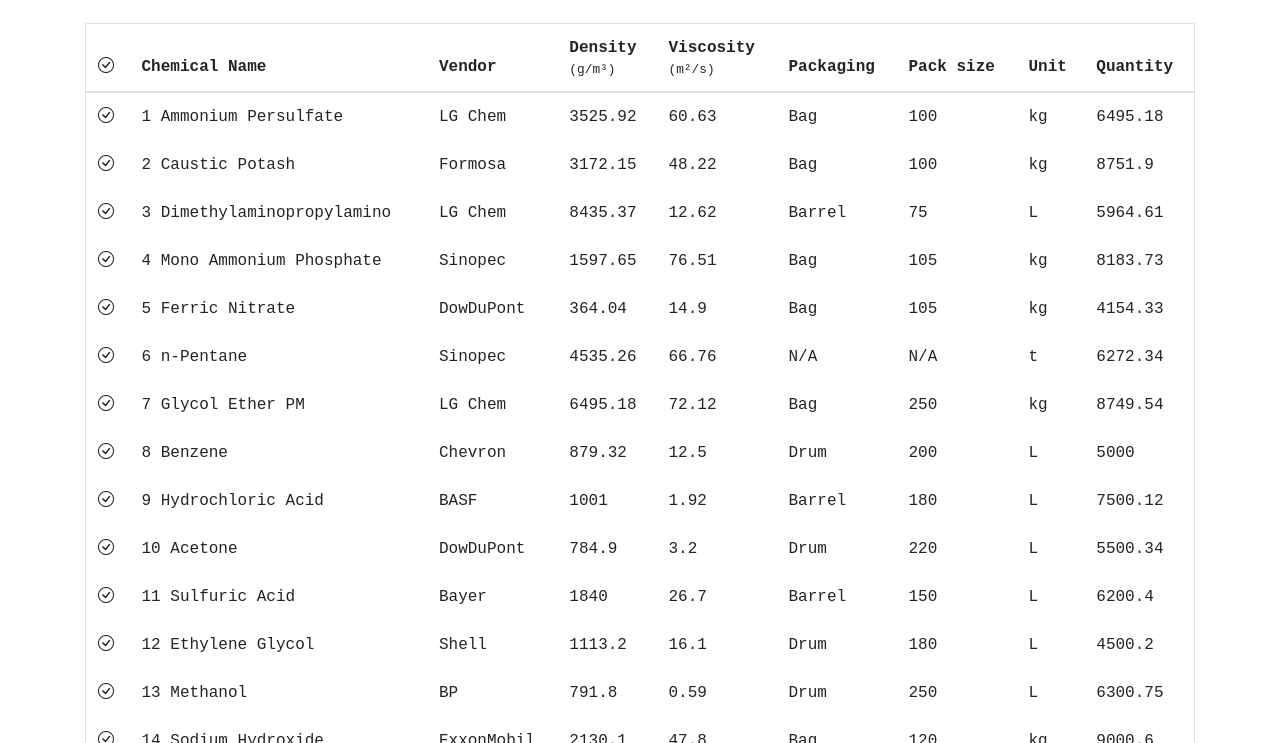
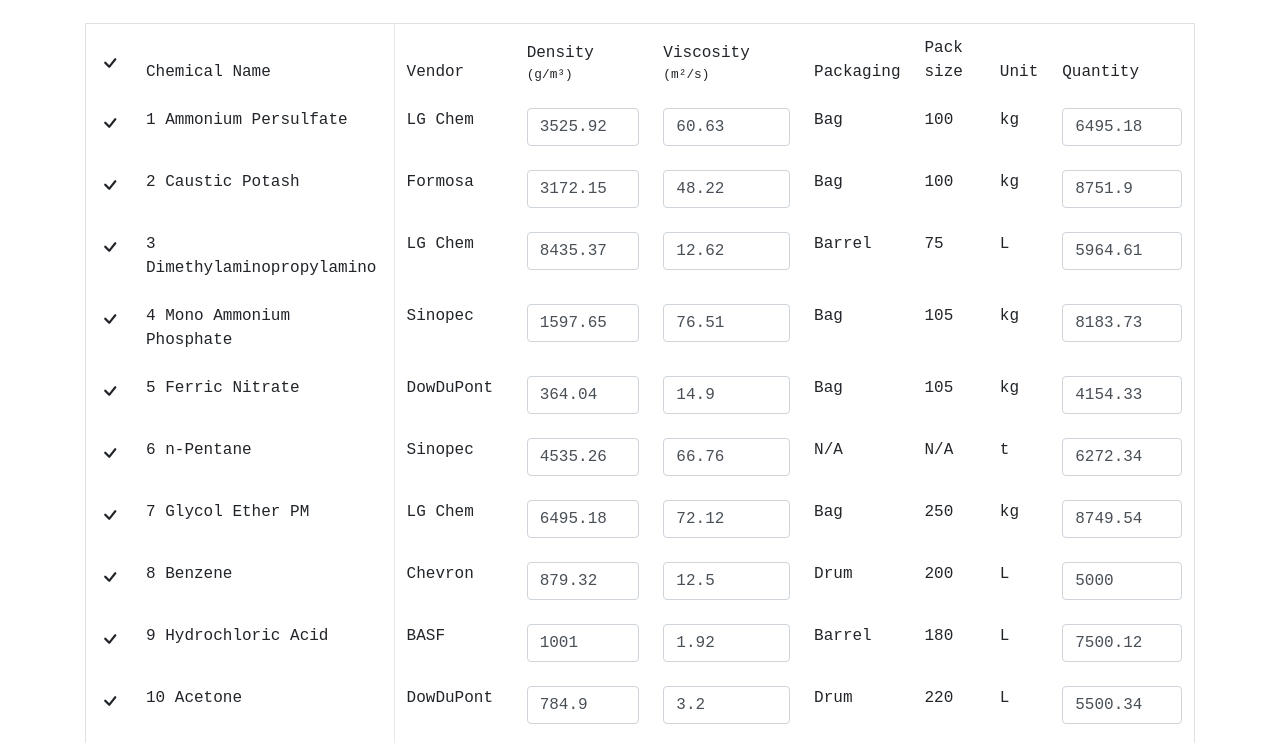
Before and after one commit to balkrish25/chemical-supplies, a plain HTML site: page index.html in a window 1280 px wide. Shown: the part 57-800 px from the top of the page. Drawn offline with nearby package versions, Linux system fonts and the light colour scheme; a web font is replaced by a local one.

Commit message:
ready deploy

```diff
--- a/index.html
+++ b/index.html
@@ -51,7 +51,7 @@
       <table class="table table-hover table-bordered" id="chemicalTable">
         <thead>
           <tr>
-            <th scope="row"><i class="bi bi-check-circle"></i></th>
+            <th scope="row"><i class="bi bi-check"></i></th>
             <th id="sort-chemical">Chemical Name</th>
             <th id="sort-vendor">Vendor</th>
             <th id="sort-density">Density <small>(g/m³)</small></th>
--- a/script.js
+++ b/script.js
@@ -179,18 +179,19 @@ document.addEventListener("DOMContentLoaded", function () {
       const row = document.createElement("tr");
       row.setAttribute("data-index", index);
 
+      row.setAttribute("data-index", index);
+
       row.innerHTML = `
-        <th scope="row"><i class="bi bi-check-circle"></i></th>
-        <td contenteditable="true" class="editable-cell"> ${item.id} ${item.chemical_name}</td>
+        <th scope="row"><i class="bi bi-check"></i></th>
+        <td contenteditable="true" class="editable-cell">${item.id} ${item.chemical_name}</td>
         <td contenteditable="true" class="editable-cell">${item.vendor}</td>
-        <td contenteditable="true" class="editable-cell">${item.density}</td>
-        <td contenteditable="true" class="editable-cell">${item.viscosity}</td>
+        <td><input type="number" class="editable-cell density-input form-control" value="${item.density}"></td>
+        <td><input type="number" class="editable-cell viscosity-input form-control" value="${item.viscosity}"></td>
         <td contenteditable="true" class="editable-cell">${item.packaging}</td>
         <td contenteditable="true" class="editable-cell">${item.pack_size}</td>
         <td contenteditable="true" class="editable-cell">${item.unit}</td>
-        <td contenteditable="true" class="editable-cell">${item.quantity}</td>
+        <td><input type="number" class="editable-cell quantity-input form-control" value="${item.quantity}"></td>
       `;
-
       // Click event to select row
       row.addEventListener("click", () => {
         if (selectedRow !== null) {
@@ -222,6 +223,7 @@ document.addEventListener("DOMContentLoaded", function () {
     };
     chemicalData.push(newRow);
     createTableRows(chemicalData);
+    alert("New row added!");
   });
 
   // Move selected row up
@@ -234,6 +236,7 @@ document.addEventListener("DOMContentLoaded", function () {
           chemicalData[index],
         ];
         createTableRows(chemicalData);
+        alert("Row moved up!");
       }
     }
   });
@@ -248,6 +251,7 @@ document.addEventListener("DOMContentLoaded", function () {
           chemicalData[index],
         ];
         createTableRows(chemicalData);
+        alert("Row moved down!");
       }
     }
   });
@@ -259,12 +263,14 @@ document.addEventListener("DOMContentLoaded", function () {
       chemicalData.splice(index, 1);
       createTableRows(chemicalData);
       selectedRow = null; // Deselect after deleting
+      alert("Row deleted!");
     }
   });
 
   // Refresh Data
   document.getElementById("refreshData").addEventListener("click", () => {
     createTableRows(chemicalData);
+    alert("Data refreshed!");
   });
 
   // // Save Data (Optional, for now just a console log)
@@ -274,6 +280,7 @@ document.addEventListener("DOMContentLoaded", function () {
     } catch (error) {
       console.error("Error saving data:", error);
     }
+    alert("Data saved successfully!");
   });
 
   // Inline Editing: Update the data on cell change
--- a/styles.css
+++ b/styles.css
@@ -1,5 +1,24 @@
 body {
   font-family: "Courier New", Courier, monospace;
+}
+
+.table th:nth-child(2) {
+  border-right: 1px solid #eaeaea; /* Light grey line */
+}
+.table td:nth-child(2) {
+  border-right: 1px solid #eaeaea; /* Light grey line */
+}
+.table th {
+  font-weight: normal; /* Make header text normal (not bold) */
+}
+
+.table thead th {
+  border-bottom: none; /* Remove bottom border from the header cells */
+}
+
+#chemicalTable th i,
+#chemicalTable td i {
+  font-size: 1.5rem;
 }
 
 .table-container {
```
